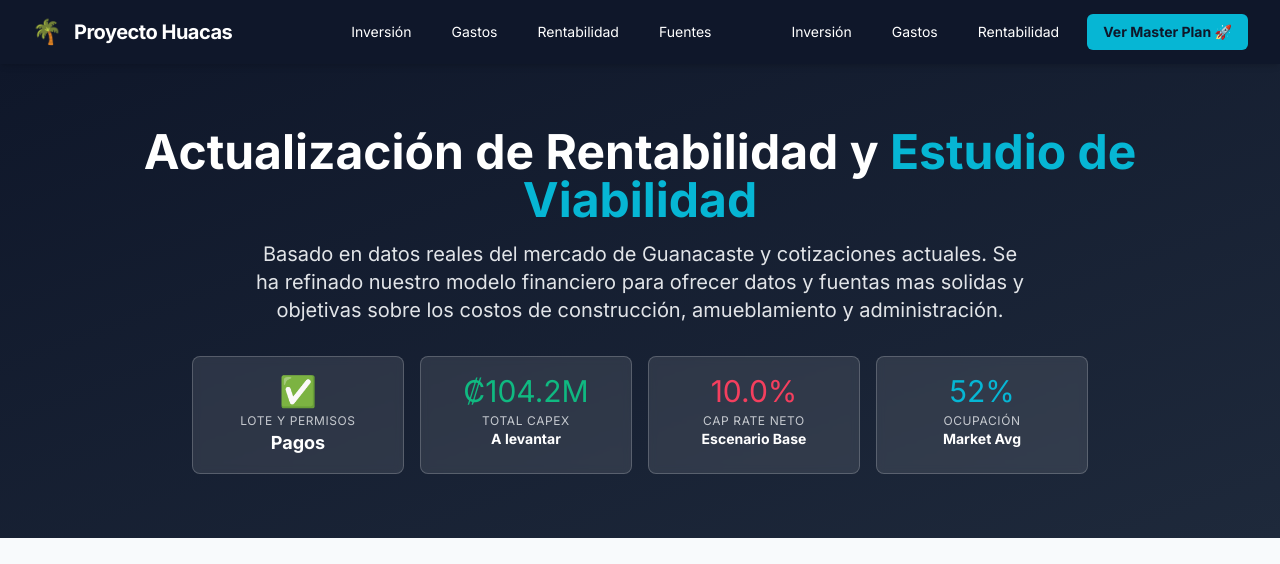
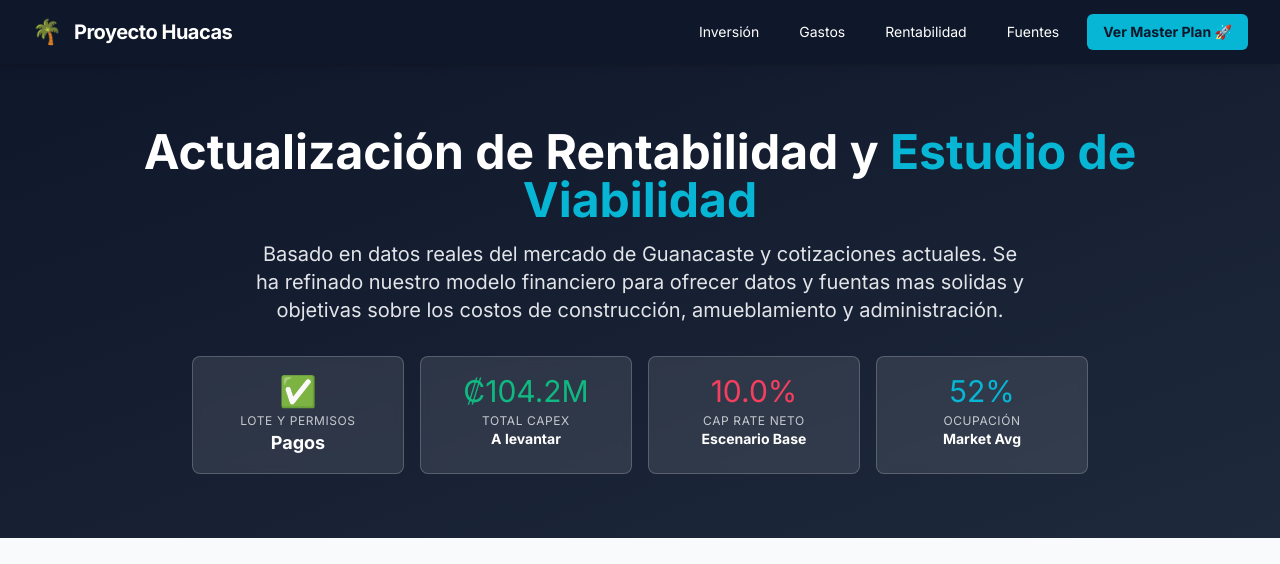
Before and after one commit to kuripur1/Estudios-rentabilidad, a plain HTML site: page index.html in a window 1280 px wide. Shown: the top 564 px of the page. Drawn offline with nearby package versions, Linux system fonts and the light colour scheme.

Commit message:
index.html

```diff
--- a/index.html
+++ b/index.html
@@ -81,17 +81,9 @@
                         <a href="#opex" class="hover:text-brand-primary px-3 py-2 rounded-md text-sm font-medium transition-colors">Gastos</a>
                         <a href="#proyecciones" class="hover:text-brand-primary px-3 py-2 rounded-md text-sm font-medium transition-colors">Rentabilidad</a>
                         <a href="#fuentes" class="hover:text-brand-primary px-3 py-2 rounded-md text-sm font-medium transition-colors font-bold">Fuentes</a>
-                <div class="hidden md:block">
-                    <div class="ml-10 flex items-baseline space-x-4">
-                        <a href="#capex" class="hover:text-brand-primary px-3 py-2 rounded-md text-sm font-medium transition-colors">Inversión</a>
-                        <a href="#opex" class="hover:text-brand-primary px-3 py-2 rounded-md text-sm font-medium transition-colors">Gastos</a>
-                        <a href="#proyecciones" class="hover:text-brand-primary px-3 py-2 rounded-md text-sm font-medium transition-colors">Rentabilidad</a>
-
                         <a href="index-two.html" class="bg-brand-primary text-brand-dark px-4 py-2 rounded-md text-sm font-bold hover:bg-white transition-colors">
                             Ver Master Plan 🚀
                         </a>
-                </div>
-                    </div>
                     </div>
                 </div>
             </div>
```
